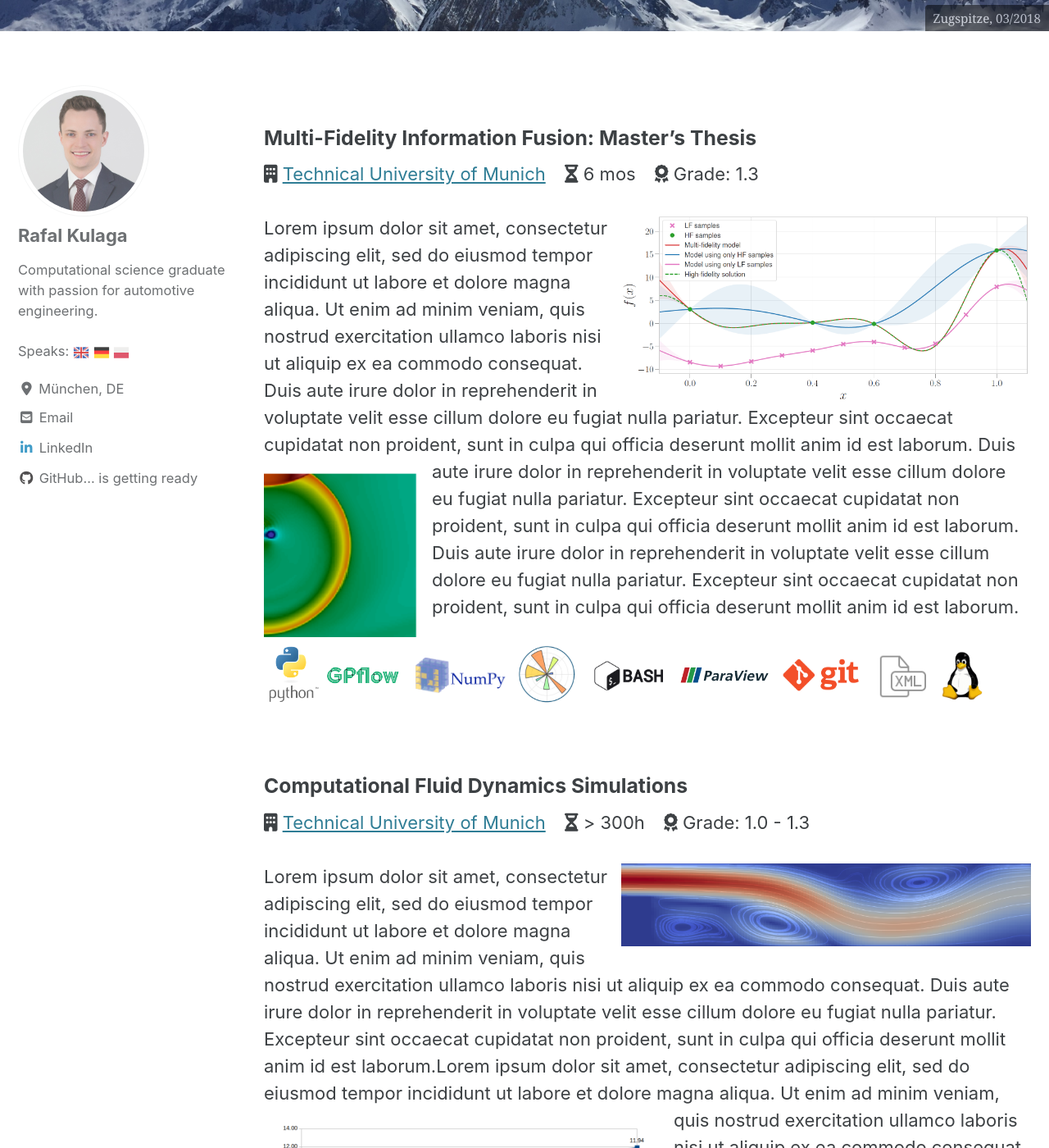
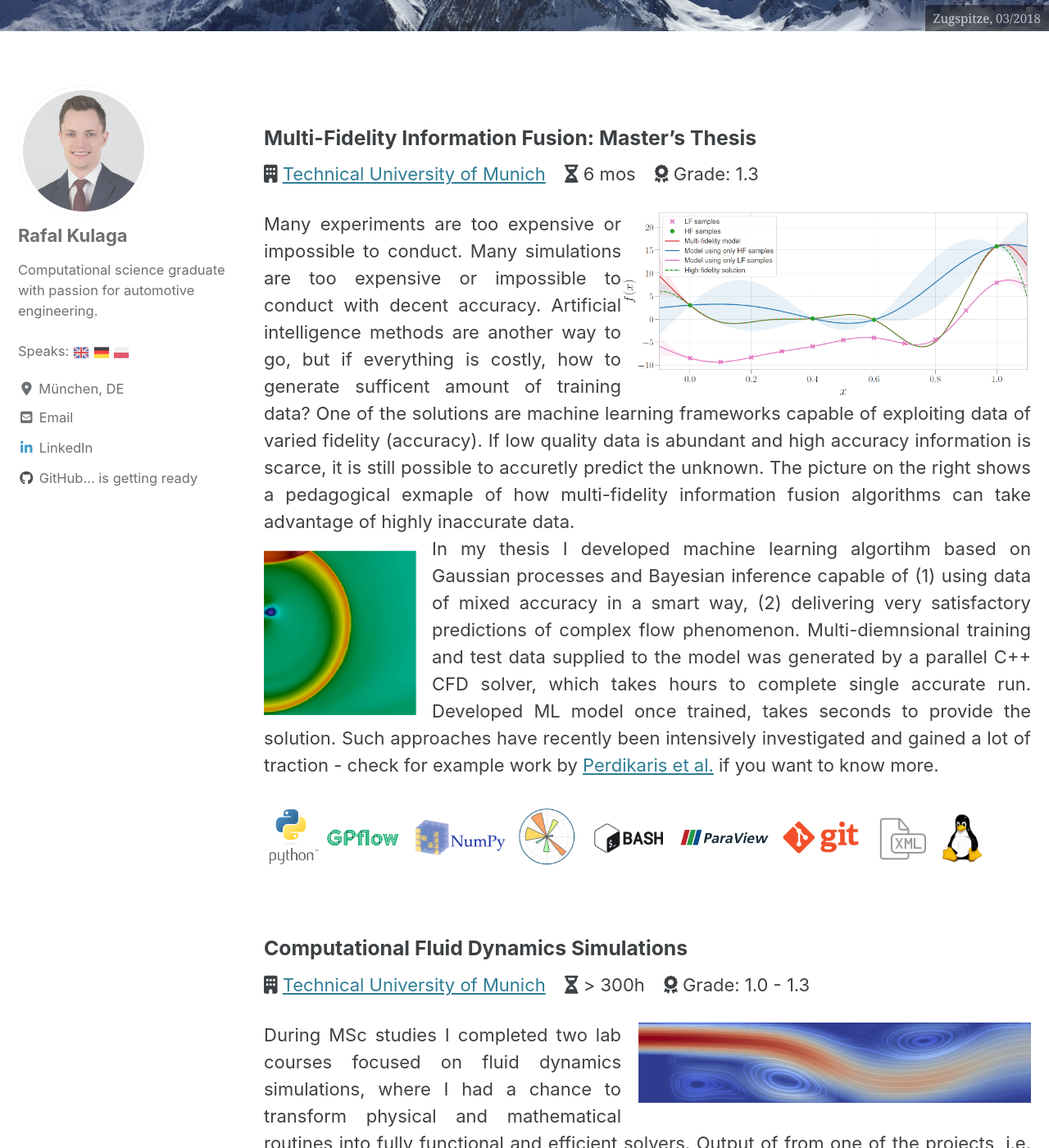
Before and after one commit to RafalKulaga/RafalKulaga.github.io, a Jekyll site: the page built from projects.md, in a window 1280 px wide and 1400 px high, scrolled down 341 px. Shown: the whole window at 82% size. Built offline with Jekyll 4.4.1, drawn with Linux system fonts in a browser that asks for light colours; cached includes are drawn as plain includes; nearby versions of some CDN libraries; some of the changed text lies outside the part shown.

Commit message:
corrected typos

```diff
--- a/_data/navigation.yml
+++ b/_data/navigation.yml
@@ -2,7 +2,7 @@
 main:
   - title: "About"
     url: /about/
-  - title: "Resume"
+  - title: "Résumé"
     url: /resume/
   - title: "Projects"
     url: /projects/
--- a/index.html
+++ b/index.html
@@ -13,7 +13,7 @@ date: April 28, 2020
 <div style="text-align: justify"> Hi! <br/><br/>
 I created this small personal website to share some of the projects that I have recently completed. I also treat it as a place where I can add some extra information about my academic and professional career choices.
 <br/><br/>
-My name is Rafal and I come from Poland, but since almost 4 years I have lived abroad. After finishing my bachelor's studies in a vibrant city of Wroclaw, I moved to United Kingdom, where for 1 year I worked at Bentley Motors with focus on driving simulation. Driven by enthusiasm for cars and virtual development, I decided to pursue my further career goals in Munich - city that not only is the Europe's biggest automotive hub but also is home to a great university. At Technical University of Munich (TUM), I successfully completed Computational Science and Engineering master's degree. Moreover, in the course of studies I became interested in data science and data-driven approches, which encoured me to write thesis in this field. Finally, shortly before the end of the last semester I joined Siemens as an intern and stayed there until the end of March 2020.  For more details please check the Résumé and Projects pages.
+My name is Rafal and I come from Poland, but since almost 4 years I have lived abroad. After finishing my bachelor's studies in a vibrant city of Wroclaw, I moved to United Kingdom, where for 1 year I worked at Bentley Motors with focus on driving simulation. Driven by enthusiasm for cars and virtual development, I decided to pursue my further career goals in Munich - city that not only is the Europe's biggest automotive hub but also is home to a great university. At Technical University of Munich (TUM), I successfully completed Computational Science and Engineering master's degree. Moreover, in the course of studies I became interested in data science and data-driven approaches, which encourageded me to write thesis in this field. Finally, shortly before the end of the last semester I joined Siemens as an intern and stayed there until the end of March 2020.  For more details please check the Résumé and Projects pages.
 <br/><br/>
 After hours I very much enjoy bouldering, badminton and cooking. If there is more time I try to travel and explore as much as possible. In the headers you can see pictures from some of the recent trips.
 <br/><br/>
--- a/projects.md
+++ b/projects.md
@@ -12,10 +12,13 @@ date: August 28 April, 2020
 
 ### Multi-Fidelity Information Fusion: Master's Thesis
 
-<i class="fas fa-building"></i>  [Technical University of Munich](https://www.tum.de) &ensp; <i class="fas fa-hourglass-half"> </i> 6 mos  &ensp;  <i class="fas fa-award"> </i> Grade: 1.3 <br/> <br/>
+<i class="fas fa-building"></i>  [Technical University of Munich](https://www.tum.de) &ensp; <i class="fas fa-hourglass-half"> </i> 6 mos  &ensp;  <i class="fas fa-award"> </i> Grade: 1.3 <br/>
+<div style="text-align: justify">
 <img  align="right" src="\assets\images\mf_1d.PNG" height="500" width="500"/>
-Lorem ipsum dolor sit amet, consectetur adipiscing elit, sed do eiusmod  tempor incididunt ut labore et dolore magna aliqua. Ut enim ad minim  veniam, quis nostrud exercitation ullamco laboris nisi ut aliquip ex ea  commodo consequat. Duis aute irure dolor in reprehenderit in voluptate  velit esse cillum dolore eu fugiat nulla pariatur. Excepteur sint  occaecat cupidatat non proident, sunt in culpa qui officia deserunt  mollit anim id est laborum.  <img  align="left" src="\assets\images\domain_2.PNG" height="205" width="205"/> Duis aute irure dolor in reprehenderit in voluptate  velit esse cillum dolore eu fugiat nulla pariatur. Excepteur sint  occaecat cupidatat non proident, sunt in culpa qui officia deserunt  mollit anim id est laborum. Duis aute irure dolor in reprehenderit in voluptate  velit esse cillum dolore eu fugiat nulla pariatur. Excepteur sint  occaecat cupidatat non proident, sunt in culpa qui officia deserunt  mollit anim id est laborum.
-<br/>
+Many experiments are too expensive or impossible to conduct. Many simulations are too expensive or impossible to conduct with decent accuracy. Artificial intelligence methods are another way to go, but if everything is costly, how to generate sufficent amount of training data? One of the solutions are machine learning frameworks capable of exploiting data of varied fidelity (accuracy). If low quality data is abundant and high accuracy information is scarce, it is still possible to accuretly predict  the unknown. The picture on the right shows a pedagogical exmaple of how multi-fidelity information fusion algorithms can take advantage of highly inaccurate data.<br/>
+<img  align="left" src="\assets\images\domain_2.PNG" height="205" width="205"/> In my thesis I developed machine learning algortihm based on Gaussian processes  and Bayesian inference capable of  (1) using data of mixed  accuracy in a smart way, (2) delivering very satisfactory predictions of complex flow phenomenon. Multi-diemnsional training and test data supplied to the model was generated by a parallel C++ CFD solver, which takes hours to complete single accurate run. Developed ML model once trained, takes seconds to provide the solution. Such approaches have recently been intensively investigated and gained a lot of traction - check for example work by <a href="https://dspace.mit.edu/handle/1721.1/109316">Perdikaris et al.</a> if you want to know more.
+<br/><br/>
+</div>
 
 <img  src="\assets\images\python_logo.png" width="70" height="70" title="Python"/>
 <img  src="\assets\images\gpflow_logo.png" width="90" height="90" title="GPflow"/> &nbsp;
@@ -32,12 +35,12 @@ Lorem ipsum dolor sit amet, consectetur adipiscing elit, sed do eiusmod  tempor
 ### Computational Fluid Dynamics Simulations
 
 <i class="fas fa-building"></i>  [Technical University of Munich](https://www.tum.de) &ensp; <i class="fas fa-hourglass-half"> </i> > 300h   &ensp;  <i class="fas fa-award"> </i> Grade: 1.0 - 1.3
-<br/> <br/>
+<br/>
+<div style="text-align: justify">
 <img  align="right" src="\assets\images\cfd_1.PNG" height="500" width="500"/>
-Lorem ipsum dolor sit amet, consectetur adipiscing elit, sed do eiusmod  tempor incididunt ut labore et dolore magna aliqua. Ut enim ad minim  veniam, quis nostrud exercitation ullamco laboris nisi ut aliquip ex ea  commodo consequat. Duis aute irure dolor in reprehenderit in
-voluptate  velit esse cillum dolore eu fugiat nulla pariatur. Excepteur sint  occaecat cupidatat non proident, sunt in culpa qui officia deserunt  mollit anim id est laborum.Lorem ipsum dolor sit amet, consectetur adipiscing elit, sed do eiusmod  tempor incididunt ut labore et dolore magna aliqua. Ut enim ad minim  veniam, <img  align="left" src="\assets\images\scaling.PNG" height="500" width="500"/>  quis nostrud exercitation ullamco laboris nisi ut aliquip ex ea  commodo consequat. Duis aute irure dolor in reprehenderit in voluptate  velit esse cillum dolore eu fugiat nulla pariatur.  Excepteur sint  occaecat cupidatat non proident, sunt in culpa qui officia deserunt  mollit anim id est laborum.  <br/>
-
-
+During MSc studies I completed two lab courses focused on fluid dynamics simulations, where I had a chance to transform physical and mathematical routines into fully functional and efficient solvers. Output of from one of the projects, i.e. flow over backward facing step is presented on the right hand side. During the course I have implemented multiple methods ranging from Navier-Stokes equations to techniques stemming from field of statistical physics such as Lattize-Boltzamnn method with heat transfer. All work was done either by myself or in small groups. <img  align="left" src="\assets\images\scaling.PNG" height="500" width="500"/>  <br/> Accurate CFD calculations require huge amount of computing power and memory, therefore it was crucial to develop numerically stable algortihms but also to make sure that the implementaion scales well. To achieve that, most of the projects required parallelization necessary to obtain solution in reasonable time. Graph on the left is an exceprt from one of the projects and it shows how developed code performed on many core sytems <br/>
+</div>
+<br/>
 <img  src="\assets\images\c_logo.PNG" width="70" height="70"/> &nbsp;
 <img  src="\assets\images\cpp_logo.PNG" width="70" height="70"/> &nbsp;
 <img  src="\assets\images\mpi_logo.PNG" width="90" height="90"/> &nbsp;
@@ -51,22 +54,28 @@ voluptate  velit esse cillum dolore eu fugiat nulla pariatur. Excepteur sint  oc
 ### Handwritten Digits Recognition: Machine Learning Classic
 
 <i class="fas fa-globe"></i>  [Coursera Machine Learning](https://www.coursera.org/learn/machine-learning) &ensp; &ensp;  <i class="fas fa-award"> </i> [Certificate](/assets/images/ML_Certificate.pdf)
-<br/> <br/>
-<img  align="right" src="\assets\images\ml_1.PNG" height="200" width="200"/>
-Lorem ipsum dolor sit amet, consectetur adipiscing elit, sed do eiusmod  tempor incididunt ut labore et dolore magna aliqua. Ut enim ad minim  veniam, quis nostrud exercitation ullamco laboris nisi ut aliquip ex ea  commodo consequat. Duis aute irure dolor in reprehenderit in voluptate  velit esse cillum dolore eu fugiat nulla pariatur. Excepteur sint  occaecat cupidatat non proident, sunt in culpa qui officia deserunt  mollit anim id est laborum. Lorem ipsum dolor sit amet, consectetur adipiscing elit, sed do eiusmod  tempor incididunt ut labore et dolore magna aliqua. Ut enim ad minim  veniam, quis nostrud exercitation ullamco laboris nisi ut aliquip ex ea  commodo consequat. Duis aute irure dolor in reprehenderit in voluptate  velit esse cillum dolore eu fugiat nulla pariatur. Excepteur sint  occaecat cupidatat non proident, sunt in culpa qui officia deserunt  mollit anim id est laborum. <br/>
-
-
+<br/>
+<div style="text-align: justify">
+<img  align="right" src="\assets\images\ml_1.PNG" height="150" width="150"/>
+Before starting my machine learning-oriented master's thesis, I took probably the most popular ML course in the world, i.e. the class by Andrew Ng. It provided fundamental knowledge about ML techniques and access to short but gripping projects such as digit recognition or spam detection. <br/>
+</div>
+<br/>
 <img  src="\assets\images\matlab_logo.PNG" width="130" height="130"/> &nbsp;
 <img  src="\assets\images\windows_logo.png" width="70" height="70"/> &nbsp;
 <br/><br/>
 
-### Virtual Sensor and Optimal Allocation Problem: Projects at Siemens
+### Virtual Sensors and Optimal Allocation Problem: Projects at Siemens
 
-<i class="fas fa-building"></i>  [Siemens AG](https://new.siemens.com/global/en.html) &ensp; <i class="fas fa-hourglass-half"> </i> > 500h    &ensp;  <i class="fas fa-award"> </i> Patent (pending) <br/><br/>
-Lorem ipsum dolor sit amet, consectetur adipiscing elit, sed do eiusmod  tempor incididunt ut labore et dolore magna aliqua. Ut enim ad minim  veniam, quis nostrud exercitation ullamco laboris nisi ut aliquip ex ea  commodo consequat. Duis aute irure dolor in reprehenderit in
-voluptate  velit esse cillum dolore eu fugiat nulla pariatur. Excepteur sint  occaecat cupidatat non proident, sunt in culpa qui officia deserunt  mollit anim id est laborum.Lorem ipsum dolor sit amet, consectetur adipiscing elit, sed do eiusmod  tempor incididunt ut labore et dolore magna aliqua. Ut enim ad minim  veniam,   quis nostrud exercitation ullamco laboris nisi ut aliquip ex ea  commodo consequat. Duis aute irure dolor in reprehenderit in voluptate  velit esse cillum dolore eu fugiat nulla pariatur.  Excepteur sint  occaecat cupidatat non proident, sunt in culpa qui officia deserunt  mollit anim id est laborum.  <br/>
+<i class="fas fa-building"></i>  [Siemens AG](https://new.siemens.com/global/en.html) &ensp; <i class="fas fa-hourglass-half"> </i> > 500h    &ensp;  <i class="fas fa-award"> </i> Patent (pending) <br/>
+<div style="text-align: justify">
+Although optimal allocation project is going to be published as a scientific paper, currently both projects that I completed at Siemens are confidential. Description presented below is, therefore, general and aims to focus on technologies rather then applications.
+<br/><br/>
+1.<b> Virtual Sensors</b>: in this project I used machine learning and deep learning techniques to build a so called virtual sensor. Virtual sensor can be a piece of software that aims to mimic outputs of a physical sensor based purely on inflow of real-time data (there are no actual physical measurements of the QoI). Simplified example could be a system where temperature is measured in 3 different locations. It often turns out that based on measurements from just 2 sensors, it is possible to predict the outputs of the third one with high confidence. Such approach might lead to decreased capital and operational expenditures in large projects. My work involved development of multi-dimensional virtual sensors for vehicle exhaust systems and steam turbines.
+<br/><br/>
+2. <b>Optimal Allocation Problem</b>: to find optimal allocation for a complex multi-dimensional system it is typically hard or impossible to explore whole space of feasible solutions. Complexity of such problems is exploding and sophisticated methods must be employed in order to reach optimal results in a reasonable time. Characteristic of the project that I was working on allowed to define whole problem in an integer domain and therefore optimization using integer programming could be used. In other words, the algorithm was expected to provide Yes/No answers for all "locations" along all dimensions. I developed a whole Python implementation and was responsible for definition of optimization variables, constraints and objective functions etc. Due to novel application and highly satisfactory results, the whole approach has been submitted as an invention with my contribution amounting to 1/3.<br/>
+</div>
 
-
+<br/>
 <img  src="\assets\images\python_logo.png" width="70" height="70" title="Python"/>
 <img  src="\assets\images\pyomo_logo.PNG" width="110" height="110" title="Pyomo"/> &nbsp;
 <img  src="\assets\images\pandas_logo.PNG" width="80" height="80" title="pandas.pydata.org"/> &nbsp;
```
Also changed, not shown: about.md (+3 -3 lines), resume.md (+7 -9 lines), assets/images/cfd_1.PNG, assets/images/ml_1.PNG.
